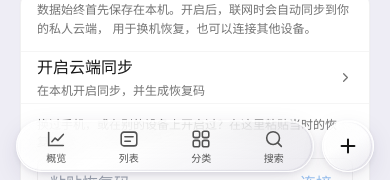
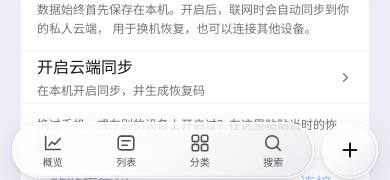
Before and after one commit to HrrY1n/item-storage-app, a React (Vite) app: page /settings in a window 390 px wide. Shown: the part 664-844 px from the top of the page. Built offline with nearby package versions, Linux system fonts and the light colour scheme.

Commit message:
fix: lower and slightly enlarge the mobile dock

```diff
--- a/src/index.css
+++ b/src/index.css
@@ -305,17 +305,17 @@
   max-width: var(--shell-max);
   transform: translateX(-50%);
 }
-.nav-body { display: flex; align-items: center; gap: 8px; padding: 0 16px calc(8px + env(safe-area-inset-bottom)); }
+.nav-body { display: flex; align-items: center; gap: 8px; padding: 0 12px calc(2px + env(safe-area-inset-bottom)); }
 .nav-links { position: relative; display: flex; flex: 1; padding: 3px; border: 1px solid var(--color-line); border-radius: 999px; box-shadow: inset 0 1px 0 var(--color-chrome-edge), 0 4px 18px -8px rgba(0,0,0,.14); }
 .nav-indicator { position: absolute; pointer-events: none; inset: 3px auto 3px 3px; width: calc((100% - 6px) / 4); border-radius: 999px; background: var(--color-surface-sunken); transform: translateX(calc(var(--nav-index, 0) * 100%)); opacity: 0; }
 .nav-links:has(a[aria-current='page']) .nav-indicator { opacity: 1; }
 .nav-links:has(a:nth-of-type(2)[aria-current='page']) { --nav-index: 1; }
 .nav-links:has(a:nth-of-type(3)[aria-current='page']) { --nav-index: 2; }
 .nav-links:has(a:nth-of-type(4)[aria-current='page']) { --nav-index: 3; }
-.nav-link { position: relative; display: flex; flex: 1; min-width: 0; min-height: 44px; align-items: center; justify-content: center; }
+.nav-link { position: relative; display: flex; flex: 1; min-width: 0; min-height: 48px; align-items: center; justify-content: center; }
 .nav-link-inner { display: flex; flex-direction: column; align-items: center; gap: 2px; border-radius: 999px; padding: 3px 8px; }
 .nav-label { font-size: 10px; line-height: 12px; }
-.nav-add { width: 52px; height: 52px; border: 1px solid var(--color-line); border-radius: 999px; }
+.nav-add { width: 56px; height: 56px; border: 1px solid var(--color-line); border-radius: 999px; }
 @media (max-width: 1023px) {
   /* shortcut: 高光和内阴影近似玻璃折射，Safari 支持背景位移滤镜后再评估真实折射。 */
   .nav-links, .nav-add {
```
Also changed, not shown: scripts/verify-design.mjs (+9 -4 lines), 1 other file (tests, documents, lock files or other folders).
